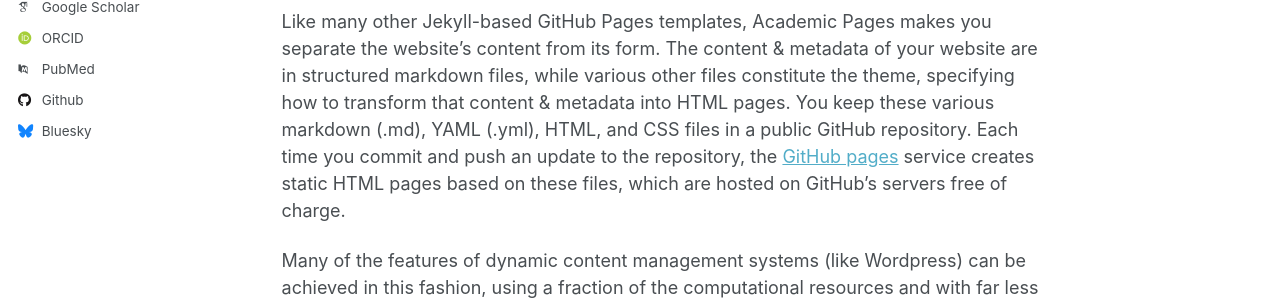
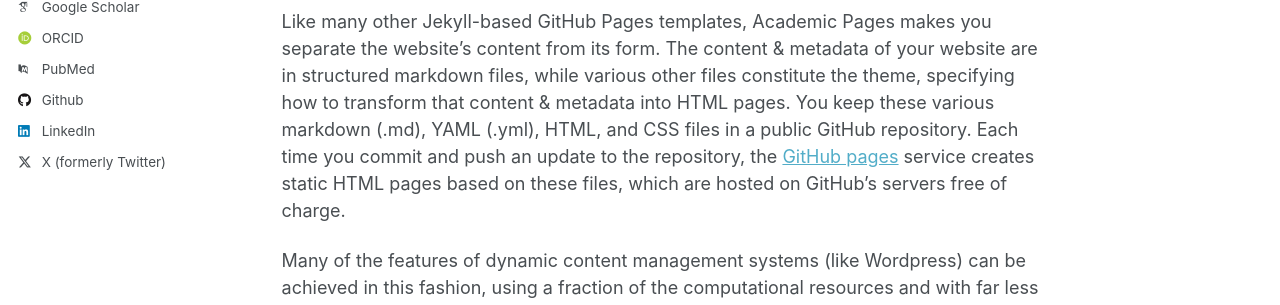
Before and after one commit to rahadi94/rahadi94.github.io, a Jekyll site: the page built from _pages/about.md, in a window 1280 px wide. Shown: the part 483-788 px from the top of the page. Built offline with Jekyll 4.4.1, drawn with Linux system fonts in a browser that asks for light colours; some web fonts are replaced; some of the changed lines change nothing that is shown.

Commit message:
Update _config.yml

```diff
--- a/_config.yml
+++ b/_config.yml
@@ -49,7 +49,7 @@
   stackoverflow    : # User number or user number and name (i.e., use "1" or "1/jeff-atwood")
 
   # Social media
-  bluesky          : "bsky.app" # Replace this with you Bluesky username
+  bluesky          : # "bsky.app" # Replace this with you Bluesky username
   facebook         : # Username
   flickr           : # Username
   foursquare       : # Username
@@ -58,7 +58,7 @@
   keybase          : # Username
   instagram        : # Username
   lastfm           : # Username
-  linkedin         : # Username
+  linkedin         : ramin-ahadi94 # Username
   mastodon         : # URL
   medium           : # URL
   pinterest        : # Username
@@ -66,7 +66,7 @@
   steam            : # Username
   telegram         : # URL
   tumblr           : # Username
-  twitter          : # Username for X / Twitter
+  twitter          : AhadiRamin # Username for X / Twitter
   vine             : # Username
   weibo            : # Username
   wikipedia        : # Username
```
